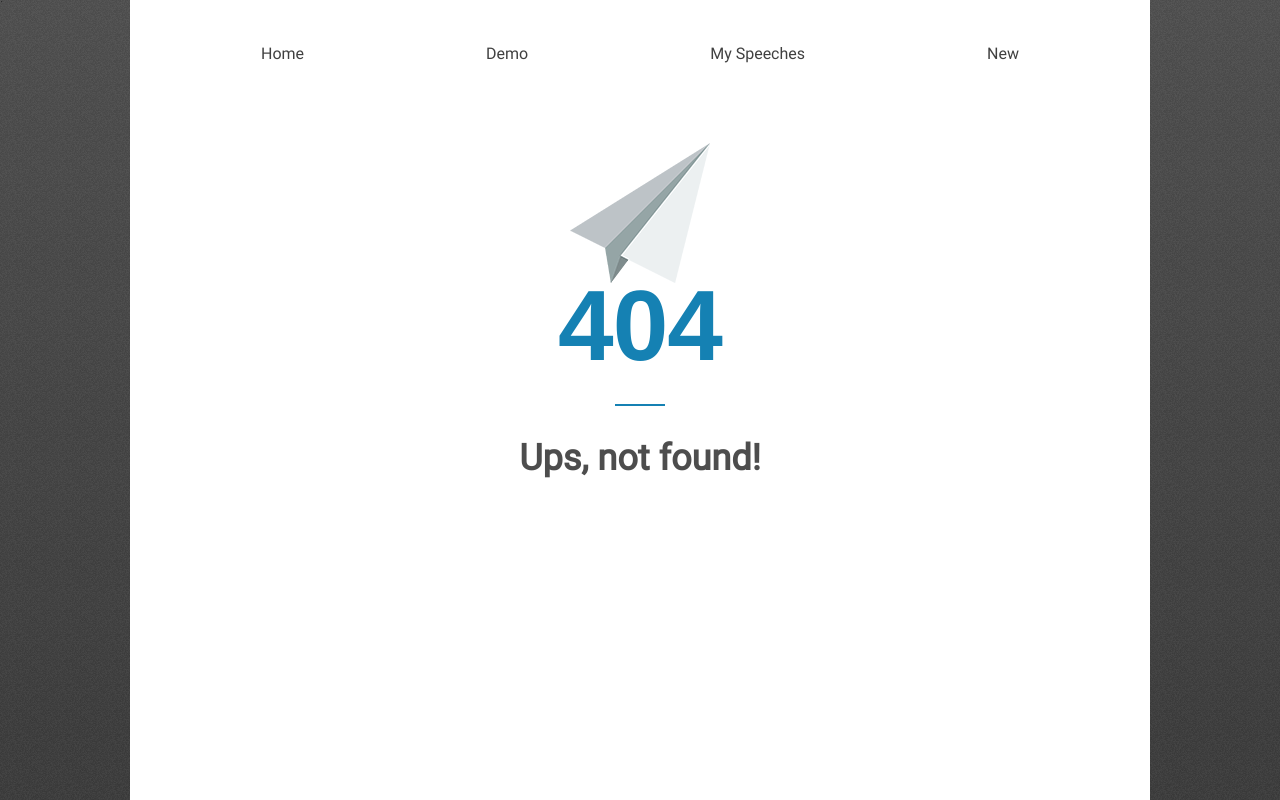
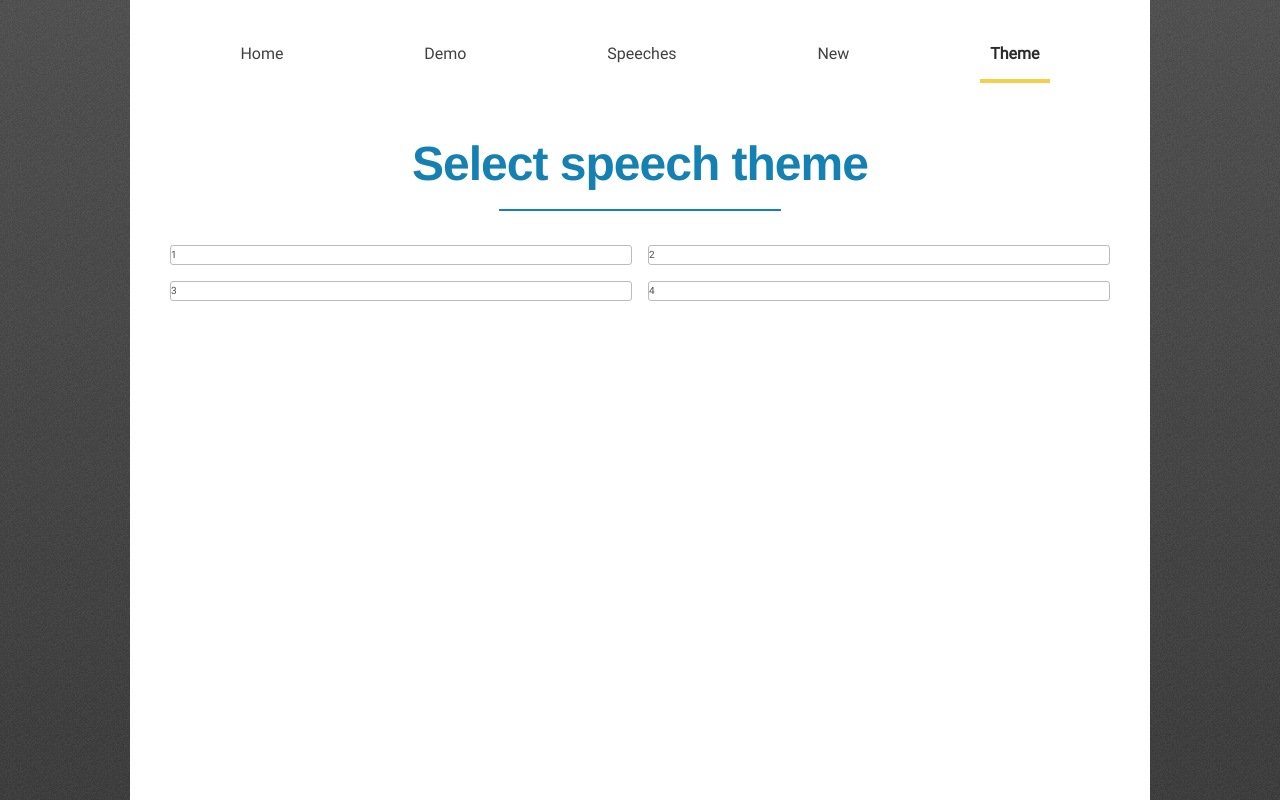
Before and after one commit to SW999/speech-cards, a React (Vite) app: page /speech-cards/theme in a window 1280 px wide. Before the commit this address had no page. Built offline with nearby package versions, Linux system fonts and the light colour scheme.

Commit message:
Create Theme component

```diff
--- a/src/App.tsx
+++ b/src/App.tsx
@@ -9,6 +9,7 @@ import { Footer } from './components/footer/Footer';
 import { MySpeeches } from './components/pages/my-speeches/MySpeeches';
 import { CreateNew } from './components/pages/create-new/CreateNew';
 import { PageNotFound } from './components/pages/page-not-found/PageNotFound';
+import { Theme } from './components/pages/theme/Theme';
 import demo from './how_to_write_efficient_emails.json';
 
 export const App: FunctionComponent = () => {
@@ -42,6 +43,7 @@ export const App: FunctionComponent = () => {
             path="/new"
             render={(props): React.ReactNode => <CreateNew {...props} />}
           />
+          <Route path="/theme" component={Theme} />
           <Route component={PageNotFound} />
         </Switch>
       </main>
--- a/src/components/header/Header.tsx
+++ b/src/components/header/Header.tsx
@@ -32,8 +32,9 @@ export const Header: FunctionComponent = memo(() => {
           Home
         </NavLink>
         <NavLink to="/demo">Demo</NavLink>
-        <NavLink to="/my-speeches">My Speeches</NavLink>
+        <NavLink to="/my-speeches">Speeches</NavLink>
         <NavLink to="/new">New</NavLink>
+        <NavLink to="/theme">Theme</NavLink>
       </nav>
     </header>
   );
--- /dev/null
+++ b/src/components/pages/theme/Theme.tsx
@@ -0,0 +1,24 @@
+import * as React from 'react';
+import { FunctionComponent } from 'react';
+
+export const Theme: FunctionComponent = () => {
+  return (
+    <>
+      <h1>Select speech theme</h1>
+      <div className="theme-row">
+        <div className="theme-col">
+          <div className="theme">1</div>
+        </div>
+        <div className="theme-col">
+          <div className="theme">2</div>
+        </div>
+        <div className="theme-col">
+          <div className="theme">3</div>
+        </div>
+        <div className="theme-col">
+          <div className="theme">4</div>
+        </div>
+      </div>
+    </>
+  );
+};
--- /dev/null
+++ b/src/scss/components/_theme.scss
@@ -0,0 +1,20 @@
+.theme-row {
+  display: flex;
+  flex-wrap: wrap;
+  margin: 0 -.8rem;
+}
+
+.theme-col {
+  flex-basis: 50%;
+  margin-bottom: 1.6rem;
+  padding: 0 .8rem;
+}
+
+.theme {
+  display: block;
+  max-width: 100%;
+  height: auto;
+  border: thin solid $semi-gray;
+  border-radius: .3rem;
+  cursor: pointer;
+}
--- a/src/scss/style.scss
+++ b/src/scss/style.scss
@@ -15,3 +15,4 @@
 @import 'components/navigation';
 @import 'components/progress-bar';
 @import 'components/storage-item';
+@import 'components/theme';
```
